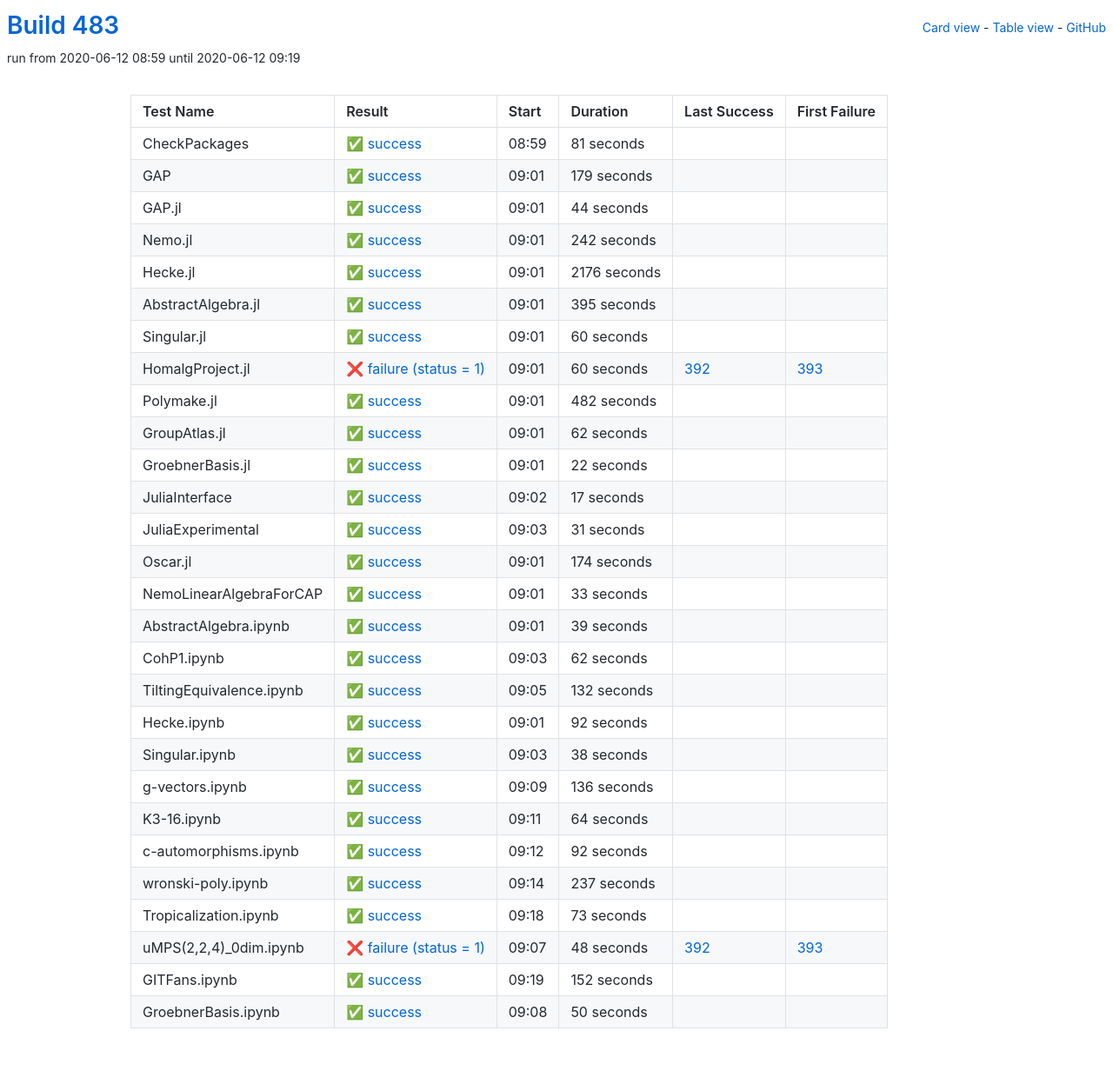
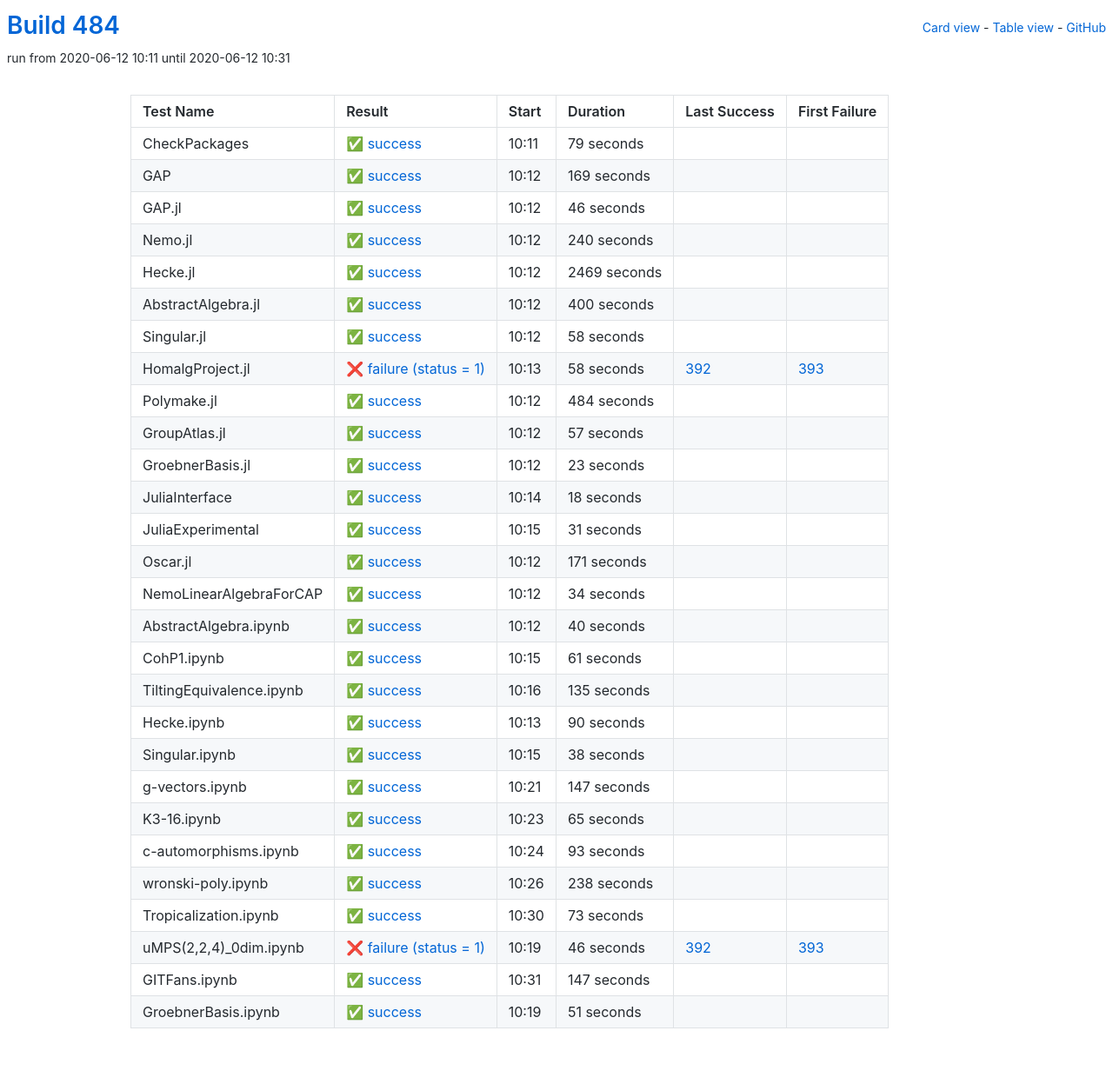
Before and after one commit to oscar-system/oscar-ci-status-1.4, a Jekyll site: the page built from table.html, in a window 1280 px wide. Shown: the whole page at 87% size. Built offline with Jekyll 4.4.1, drawn with Linux system fonts in a browser that asks for light colours.

Commit message:
Build #484

```diff
--- a/_data/ci.yml
+++ b/_data/ci.yml
@@ -1,6 +1,6 @@
 ---
-build: 483
-build_url: https://oscarci.mathematik.uni-kl.de/job/oscar-julia-1.4/483/
+build: 484
+build_url: https://oscarci.mathematik.uni-kl.de/job/oscar-julia-1.4/484/
 job: oscar-julia-1.4
 organization: oscar-system
 repo: oscar-ci-status-1.4
@@ -8,152 +8,152 @@ repourl: https://github.com/oscar-system/oscar-ci-status-1.4
 tests:
 - name: CheckPackages
   id: checkpackages
-  log: https://oscarci.mathematik.uni-kl.de/job/oscar-julia-1.4/483/artifact/logs/build-483/CheckPackages.log
-  start: 2020-06-12 08:59
+  log: https://oscarci.mathematik.uni-kl.de/job/oscar-julia-1.4/484/artifact/logs/build-484/CheckPackages.log
+  start: 2020-06-12 10:11
   success: true
   exitcode: 0
   status: success
-  duration: 81
+  duration: 79
   last_success: false
   last_success_url:
   first_failure: false
   first_failure_url:
 - name: GAP
   id: gap
-  log: https://oscarci.mathematik.uni-kl.de/job/oscar-julia-1.4/483/artifact/logs/build-483/GAP.log
-  start: 2020-06-12 09:01
+  log: https://oscarci.mathematik.uni-kl.de/job/oscar-julia-1.4/484/artifact/logs/build-484/GAP.log
+  start: 2020-06-12 10:12
   success: true
   exitcode: 0
   status: success
-  duration: 179
+  duration: 169
   last_success: false
   last_success_url:
   first_failure: false
   first_failure_url:
 - name: GAP.jl
   id: gap-jl
-  log: https://oscarci.mathematik.uni-kl.de/job/oscar-julia-1.4/483/artifact/logs/build-483/GAP.jl.log
-  start: 2020-06-12 09:01
+  log: https://oscarci.mathematik.uni-kl.de/job/oscar-julia-1.4/484/artifact/logs/build-484/GAP.jl.log
+  start: 2020-06-12 10:12
   success: true
   exitcode: 0
   status: success
-  duration: 44
+  duration: 46
   last_success: false
   last_success_url:
   first_failure: false
   first_failure_url:
 - name: Nemo.jl
   id: nemo-jl
-  log: https://oscarci.mathematik.uni-kl.de/job/oscar-julia-1.4/483/artifact/logs/build-483/Nemo.jl.log
-  start: 2020-06-12 09:01
+  log: https://oscarci.mathematik.uni-kl.de/job/oscar-julia-1.4/484/artifact/logs/build-484/Nemo.jl.log
+  start: 2020-06-12 10:12
   success: true
   exitcode: 0
   status: success
-  duration: 242
+  duration: 240
   last_success: false
   last_success_url:
   first_failure: false
   first_failure_url:
 - name: Hecke.jl
   id: hecke-jl
-  log: https://oscarci.mathematik.uni-kl.de/job/oscar-julia-1.4/483/artifact/logs/build-483/Hecke.jl.log
-  start: 2020-06-12 09:01
+  log: https://oscarci.mathematik.uni-kl.de/job/oscar-julia-1.4/484/artifact/logs/build-484/Hecke.jl.log
+  start: 2020-06-12 10:12
   success: true
   exitcode: 0
   status: success
-  duration: 2176
+  duration: 2469
   last_success: false
   last_success_url:
   first_failure: false
   first_failure_url:
 - name: AbstractAlgebra.jl
   id: abstractalgebra-jl
-  log: https://oscarci.mathematik.uni-kl.de/job/oscar-julia-1.4/483/artifact/logs/build-483/AbstractAlgebra.jl.log
-  start: 2020-06-12 09:01
+  log: https://oscarci.mathematik.uni-kl.de/job/oscar-julia-1.4/484/artifact/logs/build-484/AbstractAlgebra.jl.log
+  start: 2020-06-12 10:12
   success: true
   exitcode: 0
   status: success
-  duration: 395
+  duration: 400
   last_success: false
   last_success_url:
   first_failure: false
   first_failure_url:
 - name: Singular.jl
   id: singular-jl
-  log: https://oscarci.mathematik.uni-kl.de/job/oscar-julia-1.4/483/artifact/logs/build-483/Singular.jl.log
-  start: 2020-06-12 09:01
+  log: https://oscarci.mathematik.uni-kl.de/job/oscar-julia-1.4/484/artifact/logs/build-484/Singular.jl.log
+  start: 2020-06-12 10:12
   success: true
   exitcode: 0
   status: success
-  duration: 60
+  duration: 58
   last_success: false
   last_success_url:
   first_failure: false
   first_failure_url:
 - name: HomalgProject.jl
   id: homalgproject-jl
-  log: https://oscarci.mathematik.uni-kl.de/job/oscar-julia-1.4/483/artifact/logs/build-483/HomalgProject.jl.log
-  start: 2020-06-12 09:01
+  log: https://oscarci.mathematik.uni-kl.de/job/oscar-julia-1.4/484/artifact/logs/build-484/HomalgProject.jl.log
+  start: 2020-06-12 10:13
   success: false
   exitcode: 1
   status: failure
-  duration: 60
+  duration: 58
   last_success: 392
   last_success_url: https://oscarci.mathematik.uni-kl.de/job/oscar-julia-1.4/392/
   first_failure: 393
   first_failure_url: https://oscarci.mathematik.uni-kl.de/job/oscar-julia-1.4/393/
 - name: Polymake.jl
   id: polymake-jl
-  log: https://oscarci.mathematik.uni-kl.de/job/oscar-julia-1.4/483/artifact/logs/build-483/Polymake.jl.log
-  start: 2020-06-12 09:01
+  log: https://oscarci.mathematik.uni-kl.de/job/oscar-julia-1.4/484/artifact/logs/build-484/Polymake.jl.log
+  start: 2020-06-12 10:12
   success: true
   exitcode: 0
   status: success
-  duration: 482
+  duration: 484
   last_success: false
   last_success_url:
   first_failure: false
   first_failure_url:
 - name: GroupAtlas.jl
   id: groupatlas-jl
-  log: https://oscarci.mathematik.uni-kl.de/job/oscar-julia-1.4/483/artifact/logs/build-483/GroupAtlas.jl.log
-  start: 2020-06-12 09:01
+  log: https://oscarci.mathematik.uni-kl.de/job/oscar-julia-1.4/484/artifact/logs/build-484/GroupAtlas.jl.log
+  start: 2020-06-12 10:12
   success: true
   exitcode: 0
   status: success
-  duration: 62
+  duration: 57
   last_success: false
   last_success_url:
   first_failure: false
   first_failure_url:
 - name: GroebnerBasis.jl
   id: groebnerbasis-jl
-  log: https://oscarci.mathematik.uni-kl.de/job/oscar-julia-1.4/483/artifact/logs/build-483/GroebnerBasis.jl.log
-  start: 2020-06-12 09:01
+  log: https://oscarci.mathematik.uni-kl.de/job/oscar-julia-1.4/484/artifact/logs/build-484/GroebnerBasis.jl.log
+  start: 2020-06-12 10:12
   success: true
   exitcode: 0
   status: success
-  duration: 22
+  duration: 23
   last_success: false
   last_success_url:
   first_failure: false
   first_failure_url:
 - name: JuliaInterface
   id: juliainterface
-  log: https://oscarci.mathematik.uni-kl.de/job/oscar-julia-1.4/483/artifact/logs/build-483/JuliaInterface.log
-  start: 2020-06-12 09:02
+  log: https://oscarci.mathematik.uni-kl.de/job/oscar-julia-1.4/484/artifact/logs/build-484/JuliaInterface.log
+  start: 2020-06-12 10:14
   success: true
   exitcode: 0
   status: success
-  duration: 17
+  duration: 18
   last_success: false
   last_success_url:
   first_failure: false
   first_failure_url:
 - name: JuliaExperimental
   id: juliaexperimental
-  log: https://oscarci.mathematik.uni-kl.de/job/oscar-julia-1.4/483/artifact/logs/build-483/JuliaExperimental.log
-  start: 2020-06-12 09:03
+  log: https://oscarci.mathematik.uni-kl.de/job/oscar-julia-1.4/484/artifact/logs/build-484/JuliaExperimental.log
+  start: 2020-06-12 10:15
   success: true
   exitcode: 0
   status: success
@@ -164,80 +164,80 @@ tests:
   first_failure_url:
 - name: Oscar.jl
   id: oscar-jl
-  log: https://oscarci.mathematik.uni-kl.de/job/oscar-julia-1.4/483/artifact/logs/build-483/Oscar.jl.log
-  start: 2020-06-12 09:01
+  log: https://oscarci.mathematik.uni-kl.de/job/oscar-julia-1.4/484/artifact/logs/build-484/Oscar.jl.log
+  start: 2020-06-12 10:12
   success: true
   exitcode: 0
   status: success
-  duration: 174
+  duration: 171
   last_success: false
   last_success_url:
   first_failure: false
   first_failure_url:
 - name: NemoLinearAlgebraForCAP
   id: nemolinearalgebraforcap
-  log: https://oscarci.mathematik.uni-kl.de/job/oscar-julia-1.4/483/artifact/logs/build-483/NemoLinearAlgebraForCAP.log
-  start: 2020-06-12 09:01
+  log: https://oscarci.mathematik.uni-kl.de/job/oscar-julia-1.4/484/artifact/logs/build-484/NemoLinearAlgebraForCAP.log
+  start: 2020-06-12 10:12
   success: true
   exitcode: 0
   status: success
-  duration: 33
+  duration: 34
   last_success: false
   last_success_url:
   first_failure: false
   first_failure_url:
 - name: AbstractAlgebra.ipynb
   id: abstractalgebra-ipynb
-  log: https://oscarci.mathematik.uni-kl.de/job/oscar-julia-1.4/483/artifact/logs/build-483/AbstractAlgebra.ipynb.log
-  start: 2020-06-12 09:01
+  log: https://oscarci.mathematik.uni-kl.de/job/oscar-julia-1.4/484/artifact/logs/build-484/AbstractAlgebra.ipynb.log
+  start: 2020-06-12 10:12
   success: true
   exitcode: 0
   status: success
-  duration: 39
+  duration: 40
   last_success: false
   last_success_url:
   first_failure: false
   first_failure_url:
 - name: CohP1.ipynb
   id: cohp1-ipynb
-  log: https://oscarci.mathematik.uni-kl.de/job/oscar-julia-1.4/483/artifact/logs/build-483/CohP1.ipynb.log
-  start: 2020-06-12 09:03
+  log: https://oscarci.mathematik.uni-kl.de/job/oscar-julia-1.4/484/artifact/logs/build-484/CohP1.ipynb.log
+  start: 2020-06-12 10:15
   success: true
   exitcode: 0
   status: success
-  duration: 62
+  duration: 61
   last_success: false
   last_success_url:
   first_failure: false
   first_failure_url:
 - name: TiltingEquivalence.ipynb
   id: tiltingequivalence-ipynb
-  log: https://oscarci.mathematik.uni-kl.de/job/oscar-julia-1.4/483/artifact/logs/build-483/TiltingEquivalence.ipynb.log
-  start: 2020-06-12 09:05
+  log: https://oscarci.mathematik.uni-kl.de/job/oscar-julia-1.4/484/artifact/logs/build-484/TiltingEquivalence.ipynb.log
+  start: 2020-06-12 10:16
   success: true
   exitcode: 0
   status: success
-  duration: 132
+  duration: 135
   last_success: false
   last_success_url:
   first_failure: false
   first_failure_url:
 - name: Hecke.ipynb
   id: hecke-ipynb
-  log: https://oscarci.mathematik.uni-kl.de/job/oscar-julia-1.4/483/artifact/logs/build-483/Hecke.ipynb.log
-  start: 2020-06-12 09:01
+  log: https://oscarci.mathematik.uni-kl.de/job/oscar-julia-1.4/484/artifact/logs/build-484/Hecke.ipynb.log
+  start: 2020-06-12 10:13
   success: true
   exitcode: 0
   status: success
-  duration: 92
+  duration: 90
   last_success: false
   last_success_url:
   first_failure: false
   first_failure_url:
 - name: Singular.ipynb
   id: singular-ipynb
-  log: https://oscarci.mathematik.uni-kl.de/job/oscar-julia-1.4/483/artifact/logs/build-483/Singular.ipynb.log
-  start: 2020-06-12 09:03
+  log: https://oscarci.mathematik.uni-kl.de/job/oscar-julia-1.4/484/artifact/logs/build-484/Singular.ipynb.log
+  start: 2020-06-12 10:15
   success: true
   exitcode: 0
   status: success
@@ -248,56 +248,56 @@ tests:
   first_failure_url:
 - name: g-vectors.ipynb
   id: g-vectors-ipynb
-  log: https://oscarci.mathematik.uni-kl.de/job/oscar-julia-1.4/483/artifact/logs/build-483/g-vectors.ipynb.log
-  start: 2020-06-12 09:09
+  log: https://oscarci.mathematik.uni-kl.de/job/oscar-julia-1.4/484/artifact/logs/build-484/g-vectors.ipynb.log
+  start: 2020-06-12 10:21
   success: true
   exitcode: 0
   status: success
-  duration: 136
+  duration: 147
   last_success: false
   last_success_url:
   first_failure: false
   first_failure_url:
 - name: K3-16.ipynb
   id: k3-16-ipynb
-  log: https://oscarci.mathematik.uni-kl.de/job/oscar-julia-1.4/483/artifact/logs/build-483/K3-16.ipynb.log
-  start: 2020-06-12 09:11
+  log: https://oscarci.mathematik.uni-kl.de/job/oscar-julia-1.4/484/artifact/logs/build-484/K3-16.ipynb.log
+  start: 2020-06-12 10:23
   success: true
   exitcode: 0
   status: success
-  duration: 64
+  duration: 65
   last_success: false
   last_success_url:
   first_failure: false
   first_failure_url:
 - name: c-automorphisms.ipynb
   id: c-automorphisms-ipynb
-  log: https://oscarci.mathematik.uni-kl.de/job/oscar-julia-1.4/483/artifact/logs/build-483/c-automorphisms.ipynb.log
-  start: 2020-06-12 09:12
+  log: https://oscarci.mathematik.uni-kl.de/job/oscar-julia-1.4/484/artifact/logs/build-484/c-automorphisms.ipynb.log
+  start: 2020-06-12 10:24
   success: true
   exitcode: 0
   status: success
-  duration: 92
+  duration: 93
   last_success: false
   last_success_url:
   first_failure: false
   first_failure_url:
 - name: wronski-poly.ipynb
   id: wronski-poly-ipynb
-  log: https://oscarci.mathematik.uni-kl.de/job/oscar-julia-1.4/483/artifact/logs/build-483/wronski-poly.ipynb.log
-  start: 2020-06-12 09:14
+  log: https://oscarci.mathematik.uni-kl.de/job/oscar-julia-1.4/484/artifact/logs/build-484/wronski-poly.ipynb.log
+  start: 2020-06-12 10:26
   success: true
   exitcode: 0
   status: success
-  duration: 237
+  duration: 238
   last_success: false
   last_success_url:
   first_failure: false
   first_failure_url:
 - name: Tropicalization.ipynb
   id: tropicalization-ipynb
-  log: https://oscarci.mathematik.uni-kl.de/job/oscar-julia-1.4/483/artifact/logs/build-483/Tropicalization.ipynb.log
-  start: 2020-06-12 09:18
+  log: https://oscarci.mathematik.uni-kl.de/job/oscar-julia-1.4/484/artifact/logs/build-484/Tropicalization.ipynb.log
+  start: 2020-06-12 10:30
   success: true
   exitcode: 0
   status: success
@@ -308,36 +308,36 @@ tests:
   first_failure_url:
 - name: uMPS(2,2,4)_0dim.ipynb
   id: umps-2-2-4-0dim-ipynb
-  log: https://oscarci.mathematik.uni-kl.de/job/oscar-julia-1.4/483/artifact/logs/build-483/uMPS-2-2-4-_0dim.ipynb.log
-  start: 2020-06-12 09:07
+  log: https://oscarci.mathematik.uni-kl.de/job/oscar-julia-1.4/484/artifact/logs/build-484/uMPS-2-2-4-_0dim.ipynb.log
+  start: 2020-06-12 10:19
   success: false
   exitcode: 1
   status: failure
-  duration: 48
+  duration: 46
   last_success: 392
   last_success_url: https://oscarci.mathematik.uni-kl.de/job/oscar-julia-1.4/392/
   first_failure: 393
   first_failure_url: https://oscarci.mathematik.uni-kl.de/job/oscar-julia-1.4/393/
 - name: GITFans.ipynb
   id: gitfans-ipynb
-  log: https://oscarci.mathematik.uni-kl.de/job/oscar-julia-1.4/483/artifact/logs/build-483/GITFans.ipynb.log
-  start: 2020-06-12 09:19
+  log: https://oscarci.mathematik.uni-kl.de/job/oscar-julia-1.4/484/artifact/logs/build-484/GITFans.ipynb.log
+  start: 2020-06-12 10:31
   success: true
   exitcode: 0
   status: success
-  duration: 152
+  duration: 147
   last_success: false
   last_success_url:
   first_failure: false
   first_failure_url:
 - name: GroebnerBasis.ipynb
   id: groebnerbasis-ipynb
-  log: https://oscarci.mathematik.uni-kl.de/job/oscar-julia-1.4/483/artifact/logs/build-483/GroebnerBasis.ipynb.log
-  start: 2020-06-12 09:08
+  log: https://oscarci.mathematik.uni-kl.de/job/oscar-julia-1.4/484/artifact/logs/build-484/GroebnerBasis.ipynb.log
+  start: 2020-06-12 10:19
   success: true
   exitcode: 0
   status: success
-  duration: 50
+  duration: 51
   last_success: false
   last_success_url:
   first_failure: false
```
Also changed, not shown: README.md.
